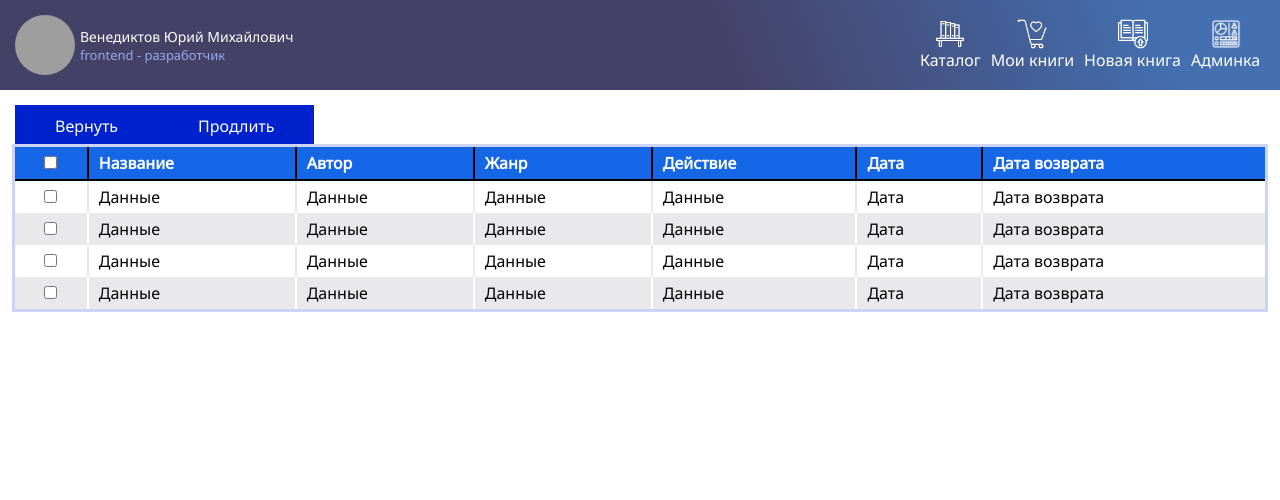
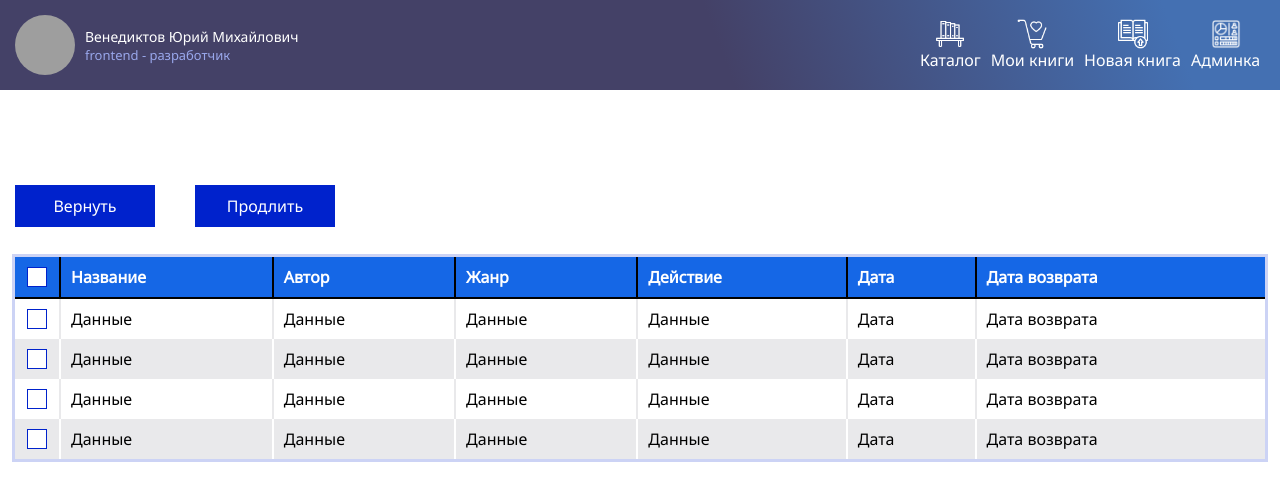
Before and after one commit to NormalMood/IBS_e-library, a React (Create React App) app in the folder frontend/: page /my_books in a window 1280 px wide. Shown: the top 500 px of the page. Built offline with nearby package versions, Linux system fonts and the light colour scheme; grey boxes are pictures that could not be loaded.

Commit message:
feat: add custom checkbox

```diff
--- a/frontend/src/App.tsx
+++ b/frontend/src/App.tsx
@@ -1,6 +1,5 @@
 import React from 'react';
 import Login from './components/Login';
-import ProfilePicturePanel from './components/UI/ProfilePicturePanel/ProfilePicturePanel';
 import { BrowserRouter, Outlet, Route, Router, Routes } from 'react-router-dom';
 import AppRouter from './components/AppRouter';
 import Navbar from './components/UI/Navbar/Navbar';
--- a/frontend/src/components/EmployeeBin.tsx
+++ b/frontend/src/components/EmployeeBin.tsx
@@ -1,12 +1,16 @@
 import React, { FC } from 'react';
 import CustomTable from './UI/CustomTable/CustomTable';
 import CustomButton from './UI/CustomButton/CustomButton';
+import styles from '../style/EmployeeBin.module.css';
+import CustomCheckbox from './UI/CustomCheckbox/CustomCheckbox';
 
 const MyBooks: FC = () => {
     return (
         <>
-            <CustomButton text={'Вернуть'} />
-            <CustomButton text={'Продлить'} />
+            <div className={styles.buttonContainerEmployeeBinPage}>
+                <CustomButton text={'Вернуть'} styles={styles.customButtonEmployeeBinPage} />
+                <CustomButton text={'Продлить'} styles={styles.customButtonEmployeeBinPage} />
+            </div>
             <CustomTable />
         </>
     )
--- a/frontend/src/components/UI/CustomButton/CustomButton.module.css
+++ b/frontend/src/components/UI/CustomButton/CustomButton.module.css
@@ -3,7 +3,7 @@
     color: white;
     border: 0;
     cursor: pointer;
-    padding: 10px 40px;
+    padding: 10px 0;
     font-size: 14px;
 }
 
--- /dev/null
+++ b/frontend/src/components/UI/CustomCheckbox/CustomCheckbox.module.css
@@ -0,0 +1,57 @@
+.customCheckbox {
+    display: flex;
+    width: 17px;
+    height: 17px;
+}
+
+@media (min-width: 1024px) {
+    .customCheckbox {
+        width: 20px;
+        height: 20px;
+    }
+}
+
+
+
+.hiddenCheckbox {
+    appearance: none;
+    position: absolute;
+}
+
+
+
+.checkbox {
+    position: relative;
+    width: 17px;
+    height: 17px;
+    background: #fff;
+    border: 1px solid #02C;
+}
+
+@media (min-width: 1024px) {
+    .checkbox {
+        width: 20px;
+        height: 20px;
+    }
+}
+
+
+
+.checkmark {
+    position: absolute;
+    top: 50%;
+    left: 50%;
+    transform: translate(-50%, -50%);
+    width: 80%;
+    height: auto;
+    display: none;
+}
+
+.customCheckbox .hiddenCheckbox:checked  ~ .checkbox .checkmark {
+    display: block;
+}
+
+.customCheckbox .hiddenCheckbox:checked ~ .checkbox {
+    background: #02C;
+    border: 1px solid #02C;
+}
--- /dev/null
+++ b/frontend/src/components/UI/CustomCheckbox/CustomCheckbox.tsx
@@ -0,0 +1,19 @@
+import React, { FC } from 'react';
+import styles from './CustomCheckbox.module.css';
+
+interface CustomCheckboxProps {
+    additionalStyles?: React.HTMLAttributes<any>
+}
+
+const CustomCheckbox: FC<CustomCheckboxProps> = ({additionalStyles = null}) => {
+    return (
+        <label className={[styles.customCheckbox, additionalStyles].join(' ')}>
+            <input type="checkbox" className={styles.hiddenCheckbox} />
+            <span className={styles.checkbox}>
+                <svg className={styles.checkmark} xmlns="http://www.w3.org/2000/svg" width="24" height="24" viewBox="0 0 24 24"><path fill="#ffffff" d="M20.285 2l-11.285 11.567-5.286-5.011-3.714 3.716 9 8.728 15-15.285z"/></svg>
+            </span>
+        </label>
+    )
+}
+
+export default CustomCheckbox;
--- a/frontend/src/components/UI/CustomTable/CustomTable.module.css
+++ b/frontend/src/components/UI/CustomTable/CustomTable.module.css
@@ -8,10 +8,21 @@
     outline: 3px solid #CCD3F5;
 }
 
+
+
 .table {
     width: 100%;
     border-collapse: collapse;
+    font-size: 14px;
 }
+
+@media (min-width: 768px) {
+    .table {
+        font-size: 16px;
+    }
+}
+
+
 
 .tableHead tr th {
     background-color: #1567E6;
@@ -22,9 +33,17 @@
     padding: 5px 10px;
 }
 
+.customCheckboxTh {
+    margin: 0 auto;
+}
+
 .tableHead tr th:first-child {
-    padding: 5px 10px;
-    text-align: center;
+    min-width: 45px;
+    max-width: 45px;
+    padding: 0;
+    width: 45px;
+    padding: 10px 0;
+    user-select: none;
 }
 
 .tableHead tr th:last-child {
@@ -41,8 +60,11 @@
 }
 
 .tableBody tr td:first-child {
-    padding: 5px 10px;
-    text-align: center;
+    min-width: 45px;
+    max-width: 45px;
+    user-select: none;
+    width: 45px;
+    padding: 10px 0;
 }
 
 .tableBody tr:nth-child(odd) td {
--- a/frontend/src/components/UI/CustomTable/CustomTable.tsx
+++ b/frontend/src/components/UI/CustomTable/CustomTable.tsx
@@ -1,5 +1,6 @@
 import React, { FC } from 'react';
 import styles from './CustomTable.module.css';
+import CustomCheckbox from '../CustomCheckbox/CustomCheckbox';
 
 const CustomTable: FC = () => {
     return (
@@ -8,7 +9,7 @@ const CustomTable: FC = () => {
                 <caption className={styles.caption}>Взятые книги</caption>
                 <thead className={styles.tableHead}>
                     <tr>
-                        <th><input type="checkbox" /></th>
+                        <th><CustomCheckbox additionalStyles={styles.customCheckboxTh} /></th>
                         <th>Название</th>
                         <th>Автор</th>
                         <th>Жанр</th>
@@ -19,7 +20,7 @@ const CustomTable: FC = () => {
                 </thead>
                 <tbody className={styles.tableBody}>
                     <tr>
-                        <td><input type="checkbox" /></td>
+                        <td><CustomCheckbox additionalStyles={styles.customCheckboxTh} /></td>
                         <td>Данные</td>
                         <td>Данные</td>
                         <td>Данные</td>
@@ -28,7 +29,7 @@ const CustomTable: FC = () => {
                         <td>Дата возврата</td>
                     </tr>
                     <tr>
-                        <td><input type="checkbox" /></td>
+                        <td><CustomCheckbox additionalStyles={styles.customCheckboxTh} /></td>
                         <td>Данные</td>
                         <td>Данные</td>
                         <td>Данные</td>
@@ -37,7 +38,7 @@ const CustomTable: FC = () => {
                         <td>Дата возврата</td>
                     </tr>
                     <tr>
-                        <td><input type="checkbox" /></td>
+                        <td><CustomCheckbox additionalStyles={styles.customCheckboxTh} /></td>
                         <td>Данные</td>
                         <td>Данные</td>
                         <td>Данные</td>
@@ -46,7 +47,7 @@ const CustomTable: FC = () => {
                         <td>Дата возврата</td>
                     </tr>
                     <tr>
-                        <td><input type="checkbox" /></td>
+                        <td><CustomCheckbox additionalStyles={styles.customCheckboxTh} /></td>
                         <td>Данные</td>
                         <td>Данные</td>
                         <td>Данные</td>
--- a/frontend/src/components/UI/Navbar/Navbar.module.css
+++ b/frontend/src/components/UI/Navbar/Navbar.module.css
@@ -64,6 +64,7 @@
 @media (min-width: 1024px) {
     .profileInfoContainer {
         grid-template-columns: 60px auto;
+        column-gap: 10px;
         height: 60px;
     }
 }
@@ -71,6 +72,7 @@
 @media (min-width: 1440px) {
     .profileInfoContainer {
         grid-template-columns: 90px auto;
+        column-gap: 15px;
         height: 90px;
     }
 }
@@ -114,6 +116,7 @@
     display: flex;
     justify-content: center;
     flex-direction: column;
+    white-space: nowrap;
 }
 
 
@@ -121,6 +124,7 @@
 .employeesName {
     font-size: 12px;
     color: white;
+    text-overflow: ellipsis;
 }
 
 @media (min-width: 1024px) {
--- a/frontend/src/style/EmployeeBin.module.css
+++ b/frontend/src/style/EmployeeBin.module.css
@@ -1,3 +1,41 @@
 .customButtonEmployeeBinPage {
-    width: 150px;
+    width: 100%;
+    margin-bottom: 15px;
 }
+
+@media (min-width: 310px) {
+    .customButtonEmployeeBinPage {
+        width: 140px;
+    }
+}
+
+
+
+
+.buttonContainerEmployeeBinPage {
+    display: block;
+    margin: 15px 0;
+}
+
+@media (min-width: 310px) {
+    .buttonContainerEmployeeBinPage {
+        display: flex;
+        justify-content: space-between;
+        margin: 15px 0;
+        max-width: 320px;
+    }
+}
+
+@media (min-width: 768px) {
+    .buttonContainerEmployeeBinPage {
+        margin-top: 40px;
+        margin-bottom: 15px;
+    }
+}
+
+@media (min-width: 1024px) {
+    .buttonContainerEmployeeBinPage {
+        margin-top: 80px;
+        margin-bottom: 15px;
+    }
+}
```
Also changed, not shown: frontend/src/components/UI/ProfilePicturePanel/ProfilePicturePanel.module.css (deleted, +0 -20 lines), frontend/src/components/UI/ProfilePicturePanel/ProfilePicturePanel.tsx (deleted, +0 -13 lines).
